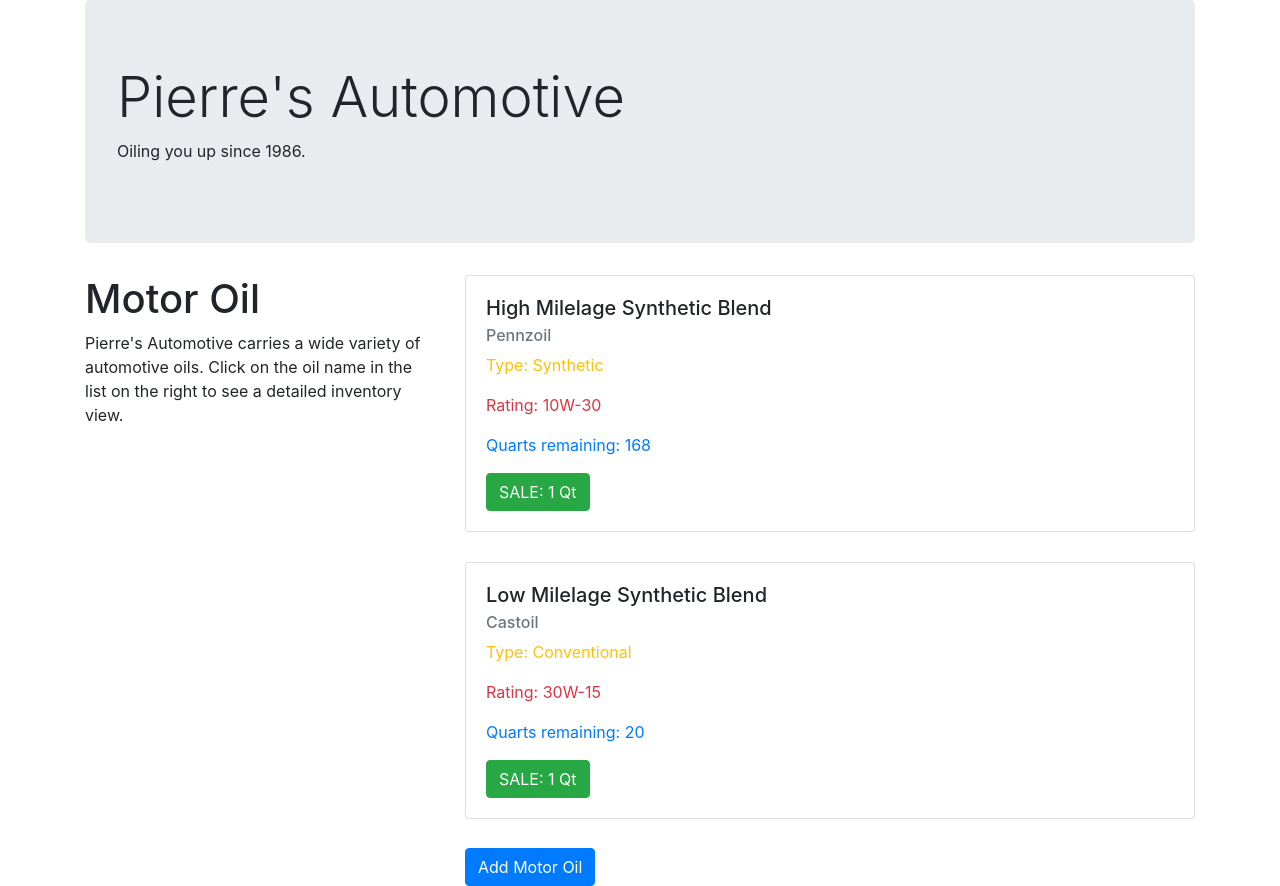
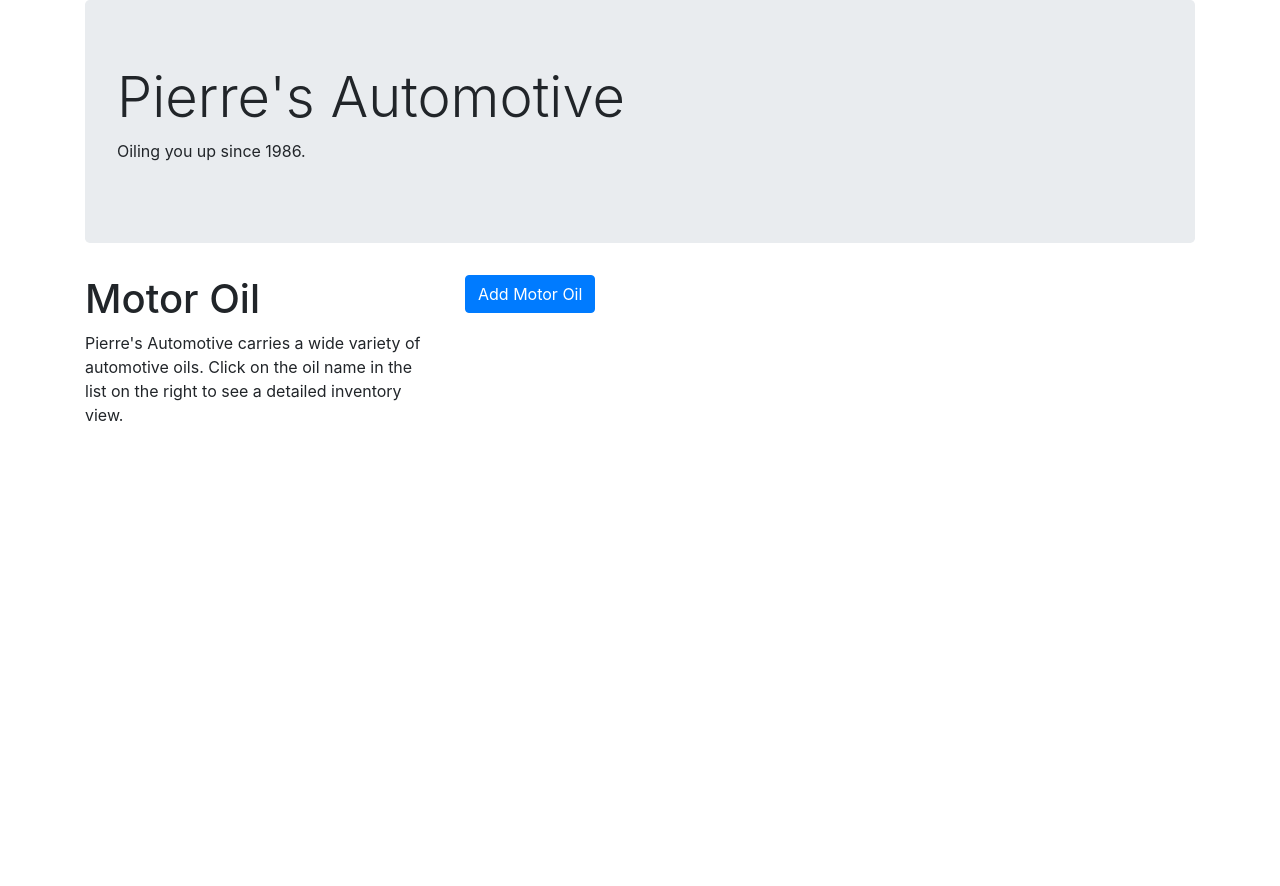
Before and after one commit to meilar/pierres-auto, a React (Create React App) app: page / in a window 1280 px wide. After the commit the page ends 800 px from the top, so only its background shows below. Built offline with nearby package versions, Linux system fonts and the light colour scheme.

Commit message:
WIP: having trouble showing and hiding details view

```diff
--- a/src/components/OilList.js
+++ b/src/components/OilList.js
@@ -1,6 +1,7 @@
 import React from 'react';
 import OilDetail from './OilDetail';
 import PropTypes from "prop-types";
+import Button from 'react-bootstrap/Button';
 
 class OilList extends React.Component {
 
@@ -16,16 +17,23 @@ class OilList extends React.Component {
   }
 
   render() {
+
     return (
       <React.Fragment>
         {this.props.inventoryList.map((oil, index) =>
-          <OilDetail
+          {if(this.state.detailsVisible) {
+            <OilDetail
             name={oil.name}
             brand={oil.brand}
             inventory={oil.inventory}
             type={oil.type}
             rating={oil.rating}
-            key={index}/>
+            key={index}/>,
+            <Button variant="light">Close</Button>
+          } else {
+            <Button>{oil.name}</Button>
+          }
+        }
         )}
       </React.Fragment>
     )
```
